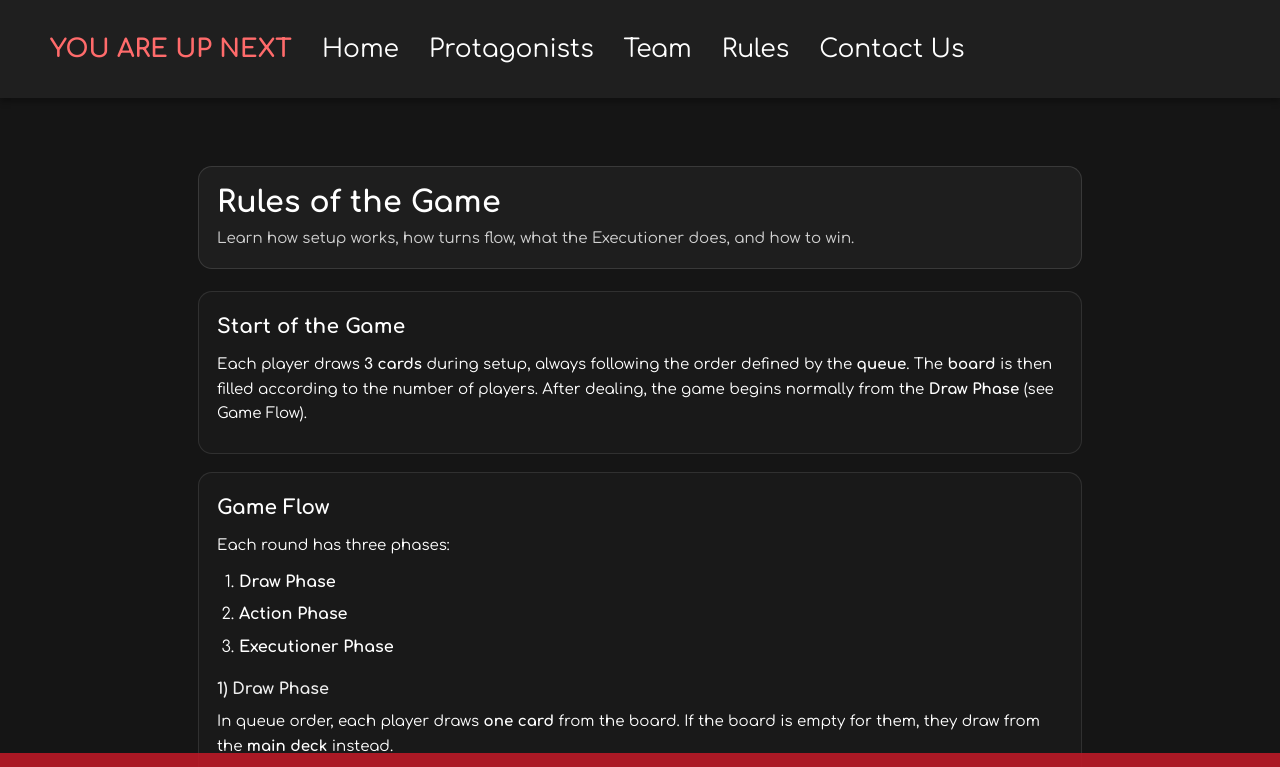
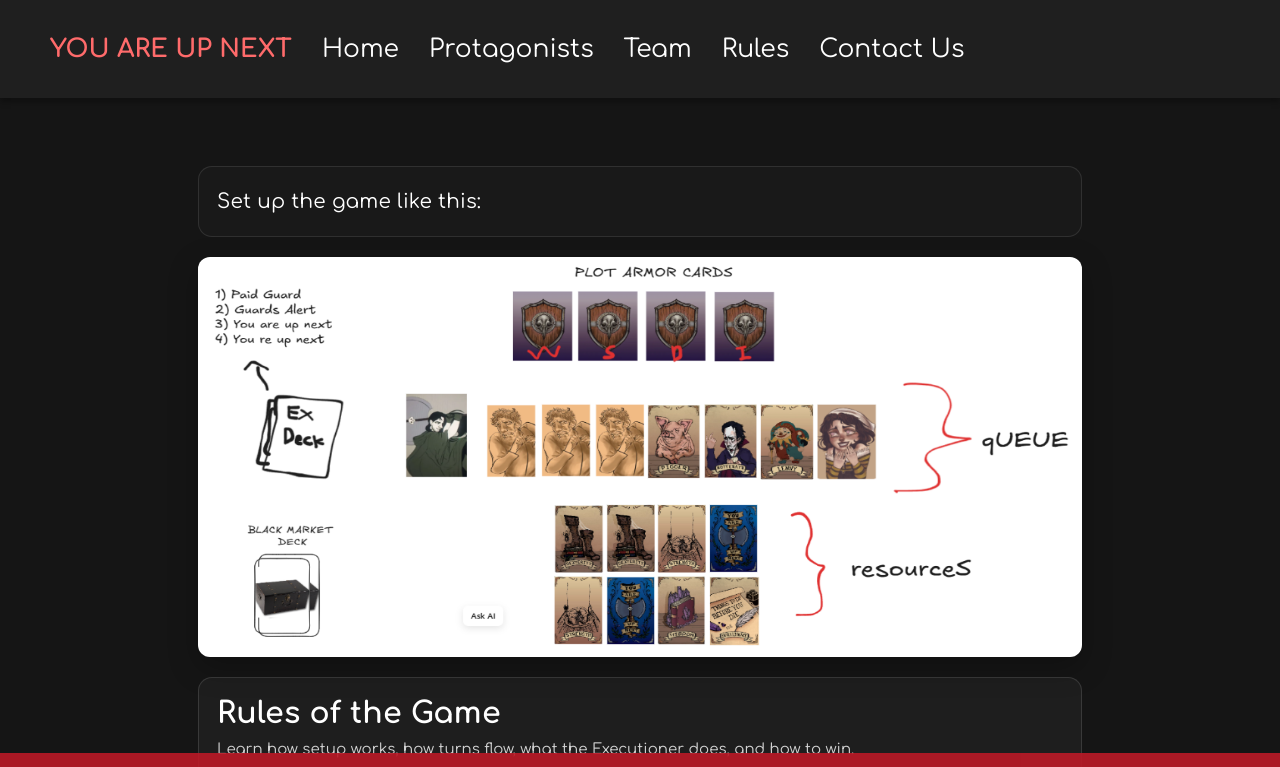
Before and after one commit to SerNikos/you-are-up-next, a React (Vite) app: page /Rules in a window 1280 px wide. Shown: the top 767 px of the page. Built offline with nearby package versions, Linux system fonts and the light colour scheme.

Commit message:
rules fixes

```diff
--- a/src/components/Rules/Rules.css
+++ b/src/components/Rules/Rules.css
@@ -1,4 +1,19 @@
 /* Rules.css */
+
+.setup {
+  display: flex;
+  justify-content: left;
+  align-items: start;
+  margin: 2rem 0;
+}
+
+.setup img {
+  max-width: 100%;
+  width: 1167px;
+  height: auto;
+  border-radius: 12px;
+  box-shadow: 0 10px 30px rgba(0, 0, 0, 0.25);
+}
 
 .rules-container {
   max-width: 920px;
@@ -32,7 +47,7 @@
   margin-top: 18px;
   padding: 18px;
   border-radius: 14px;
-  border: 1px solid rgba(255, 255, 255, 0.10);
+  border: 1px solid rgba(255, 255, 255, 0.1);
   background: rgba(255, 255, 255, 0.02);
 }
 
--- a/src/components/Rules/Rules.jsx
+++ b/src/components/Rules/Rules.jsx
@@ -2,12 +2,20 @@ import React from "react";
 import "./Rules.css";
 import Navbar from "../NavBar/Navbar";
 import Footer from "../Footer/Footer";
+import setupImage from "../../assets/set-up/game-setup.png";
 
 export default function Rules() {
   return (
     <div className="the-container">
       <Navbar />
       <div className="rules-container">
+        <div className="rules-title rules-section">
+          Set up the game like this:
+        </div>
+        <div className="setup">
+          <img src={setupImage} alt="game image set up" />
+        </div>
+
         <header className="rules-header">
           <h1 className="rules-main-title">Rules of the Game</h1>
           <p className="rules-subtitle">
```
Also changed, not shown: src/assets/set-up/game-setup.png (added).
